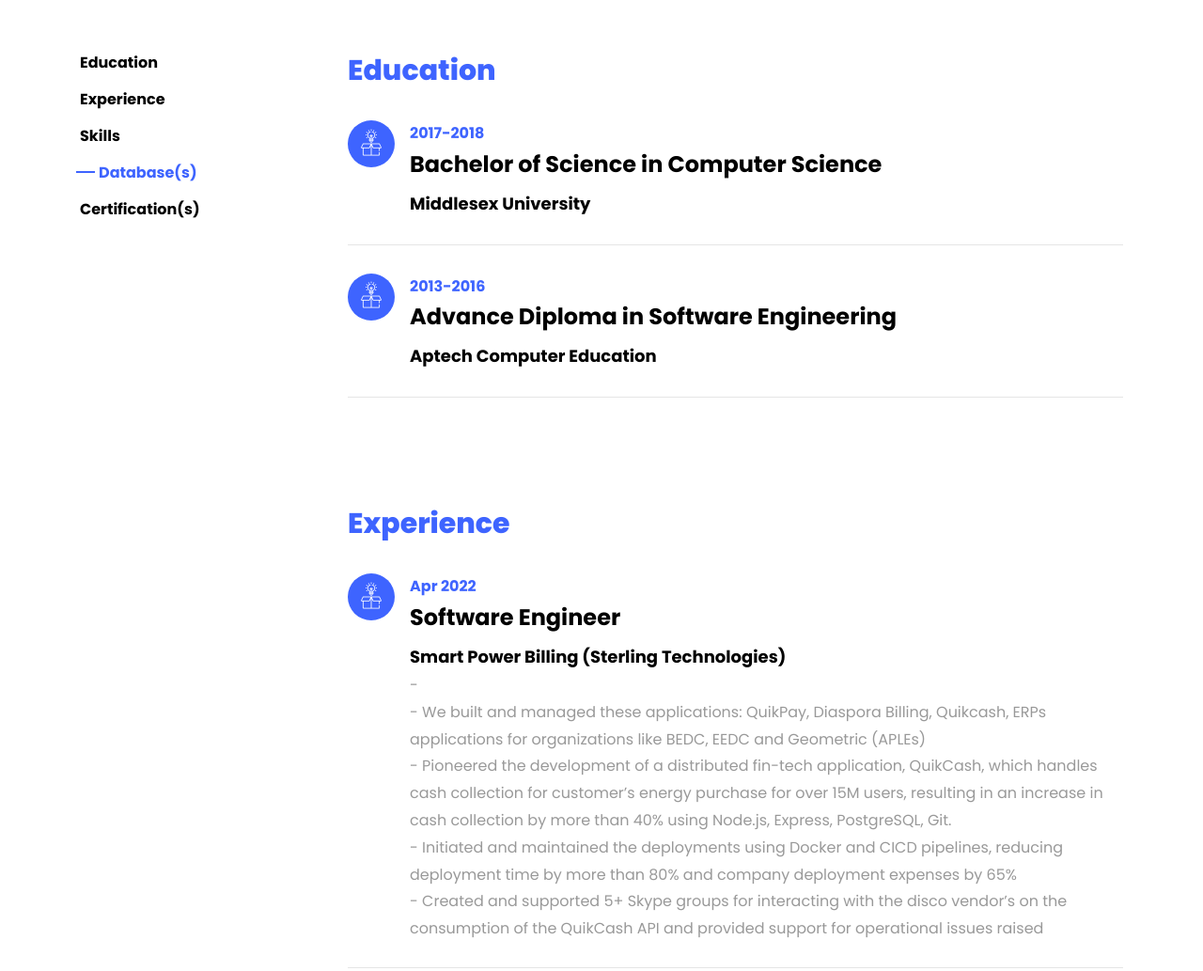
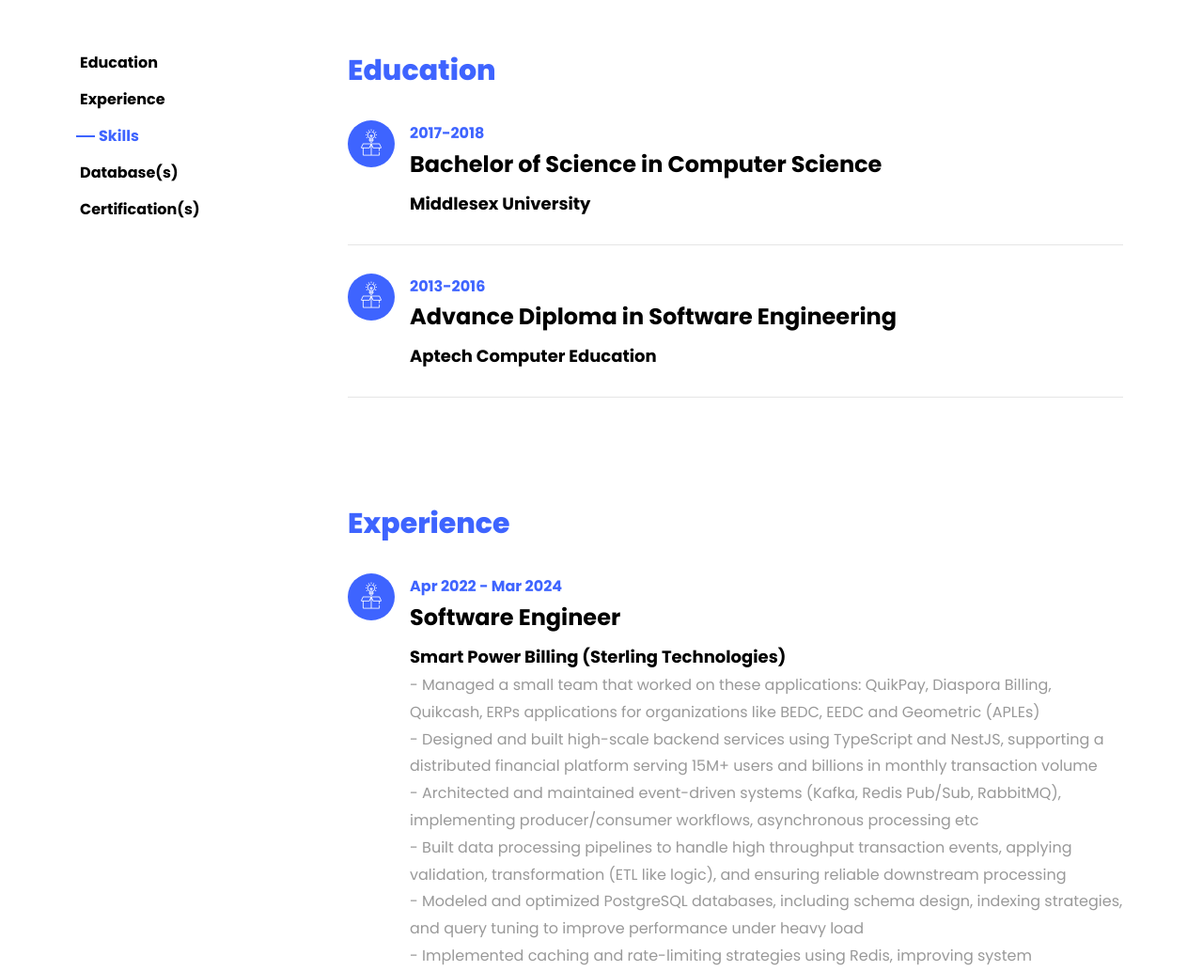
Before and after one commit to OdenigboGodfrey/godfreyodenigbo-js.github.io, a plain HTML site: page index.html in a window 1280 px wide. Shown: the part 1740-2773 px from the top of the page at 94% size. Drawn offline with Linux system fonts and the light colour scheme; files whose address does not match are found by name.

Commit message:
exp update

```diff
--- a/index.html
+++ b/index.html
@@ -416,10 +416,17 @@
 <script>
 	const myExperience = [
 		{
-			date: "Apr 2022", title: "Software Engineer", company: "Smart Power Billing (Sterling Technologies)", brief: `• We built and managed these applications: QuikPay, Diaspora Billing, Quikcash, ERPs applications for organizations like BEDC, EEDC and Geometric (APLEs)
-			• Pioneered the development of a distributed fin-tech application, QuikCash, which handles cash collection for customer’s energy purchase for over 15M users, resulting in an increase in cash collection by more than 40% using Node.js, Express, PostgreSQL, Git.
-			• Initiated and maintained the deployments using Docker and CICD pipelines, reducing deployment time by more than 80% and company deployment expenses by 65%
-			• Created and supported 5+ Skype groups for interacting with the disco vendor’s on the consumption of the QuikCash API and provided support for operational issues raised`
+			date: "Apr 2022 - Mar 2024", title: "Software Engineer", company: "Smart Power Billing (Sterling Technologies)", brief: `Managed a small team that worked on these applications: QuikPay, Diaspora Billing, Quikcash, ERPs applications for organizations like BEDC, EEDC and Geometric (APLEs)
+• Designed and built high-scale backend services using TypeScript and NestJS, supporting a distributed financial platform serving 15M+ users and billions in monthly transaction volume
+• Architected and maintained event-driven systems (Kafka, Redis Pub/Sub, RabbitMQ), implementing producer/consumer workflows, asynchronous processing etc
+• Built data processing pipelines to handle high throughput transaction events, applying validation, transformation (ETL like logic), and ensuring reliable downstream processing
+• Modeled and optimized PostgreSQL databases, including schema design, indexing strategies, and query tuning to improve performance under heavy load
+• Implemented caching and rate-limiting strategies using Redis, improving system responsiveness and reducing database load
+• Designed systems for scalability and resilience, incorporating idempotency, horizontal scaling patterns, and fault-tolerant processing for financial transactions
+• Worked in containerized environments (Docker) and collaborated on scalable deployment strategies aligned with cloud-native principles
+• Implemented logging, monitoring, and debugging strategies, improving observability and reducing incident resolution time in production systems
+• Collaborated with cross functional teams to deliver features end to end, consitently contributing to frontend development using React and Next.js
+• Leveraged AI assisted development (Claude, ChatGPT) tools to accelerate implementation, debugging, and code quality improvements`
 		},
 		{
 			date: "Feb 2021 - Feb 2022", title: "Full Stack Web Engineer", company: "First Bank Nigeria,Lagos, Nigeria", brief: `Contracted to First Bank Nigeria by Lonzec Technologies where I led a two man team in the
```
